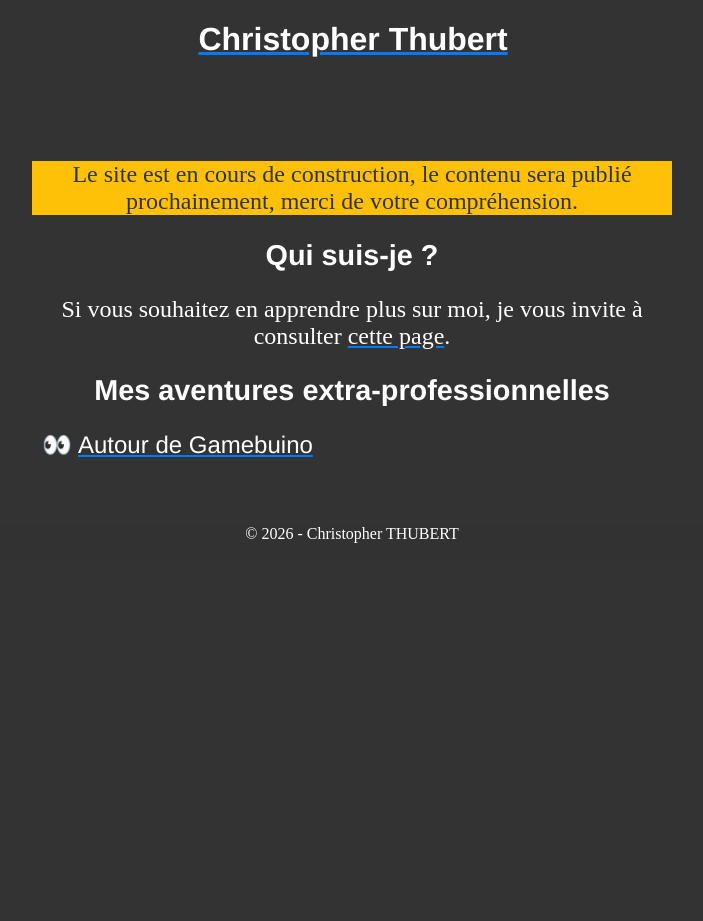
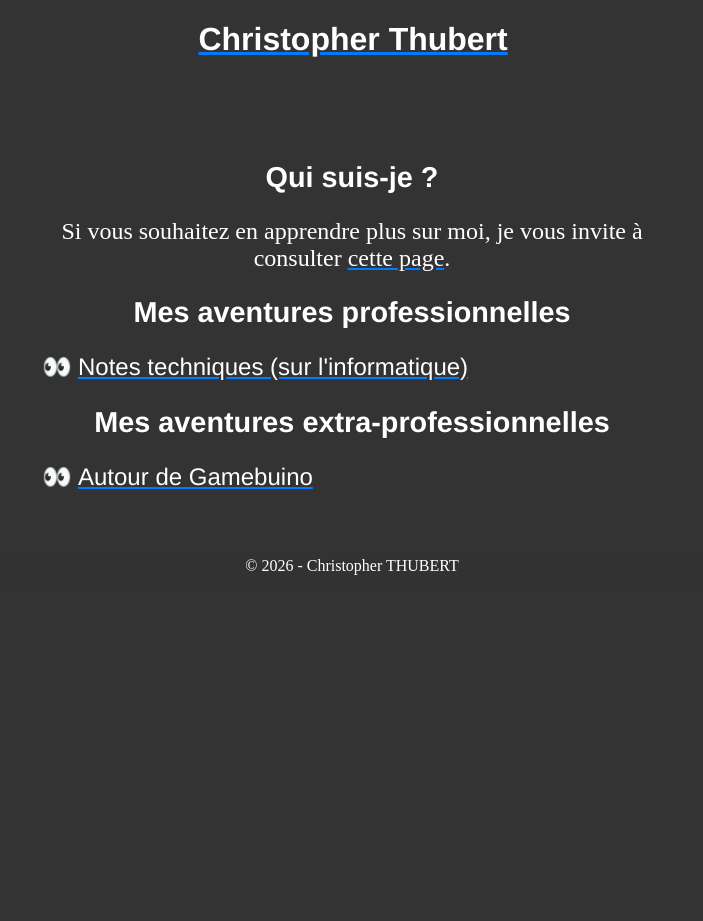
Before and after one commit to cthubert-fr/cthubert-fr.github.io, a Jekyll site: the page built from docs/index.md, in a window 1280 px wide. Shown: the whole page, without its empty margins (288-991 px from the left). Built offline with Jekyll 4.4.1, drawn with Linux system fonts in a browser that asks for light colours.

Commit message:
MAJ 2026 : find me, nouveau sous-domaine : notes

```diff
--- a/docs/index.md
+++ b/docs/index.md
@@ -4,16 +4,17 @@ permalink: /
 ---
 
 <section>
-	<article style="background-color: #ffc107; color: #333;" >
-		<p>
-			Le site est en cours de construction, le contenu sera publié prochainement, merci de votre compréhension.
-		</p>
-	</article>
 	<article>
 		<h2>Qui suis-je ?</h2>
 		<p>
 			Si vous souhaitez en apprendre plus sur moi, je vous invite à consulter <a href="{{ site.url }}/qui-suis-je" >cette page</a>.
 		</p>
+	</article>
+	<article>
+		<h2>Mes aventures professionnelles</h2>
+		<ul class="ressource" >
+			<li><a href="https://notes.cthubert.fr/" >Notes techniques (sur l'informatique)</a></li>
+		</ul>
 	</article>
 	<article>
 		<h2>Mes aventures extra-professionnelles</h2>
```
Also changed, not shown: docs/qui-suis-je.md (+4 -1 lines).
